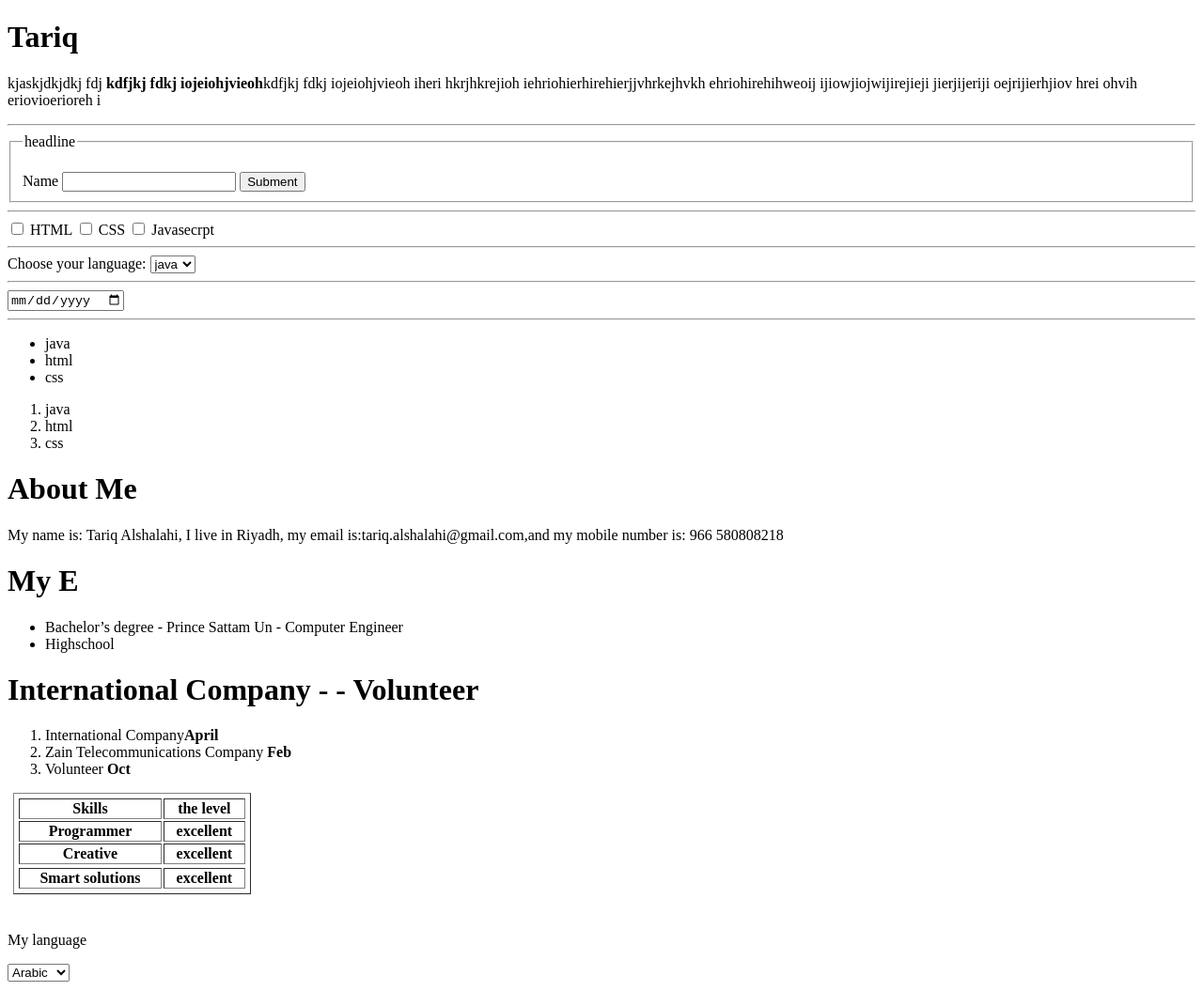
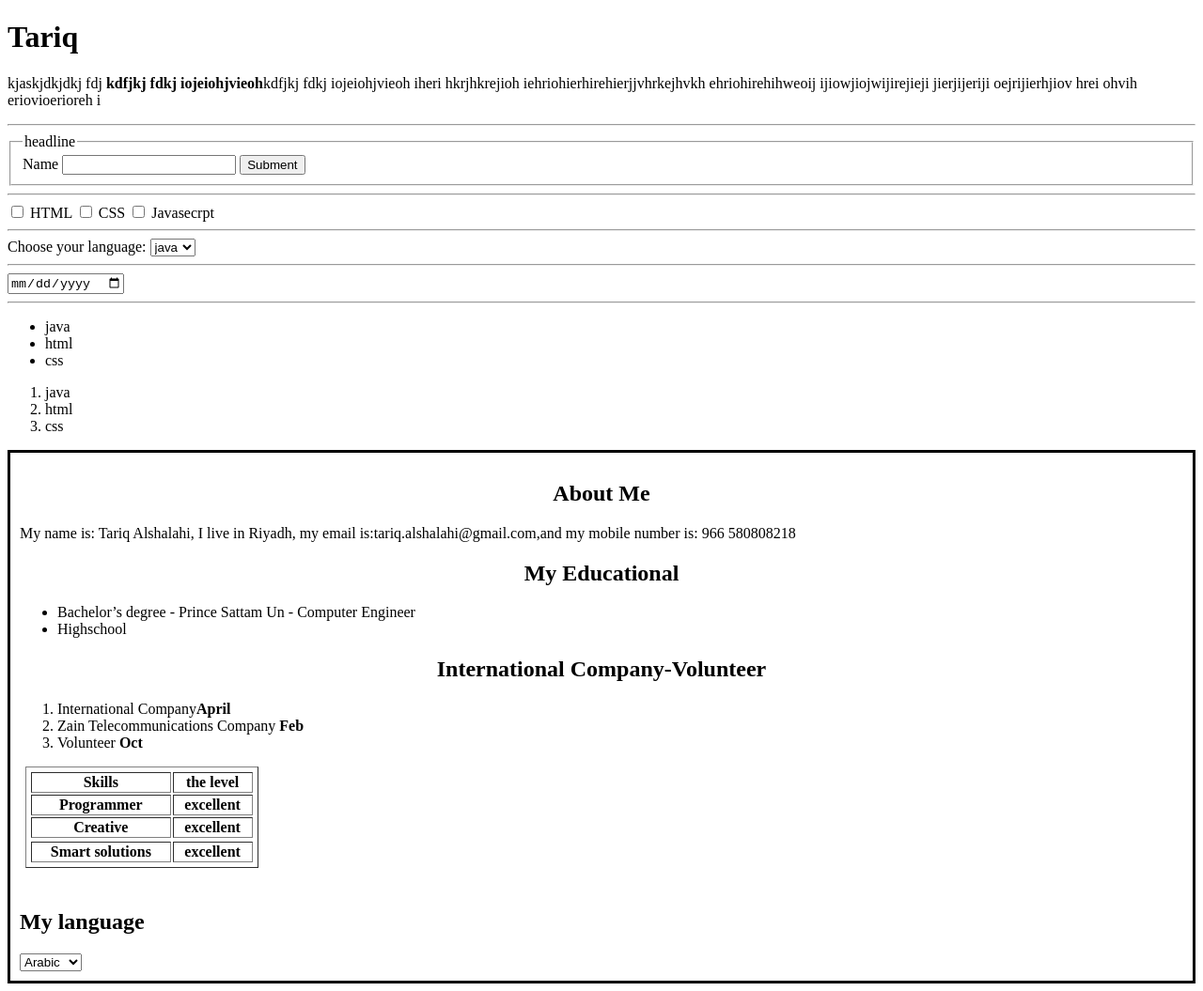
Before and after one commit to Tariq-SOF/HTML-Lab1-2-3, a plain HTML site: page html.html in a window 1280 px wide. Shown: the whole page at 94% size. Drawn offline with Linux system fonts and the light colour scheme.

Commit message:
Update html.html

```diff
--- a/html.html
+++ b/html.html
@@ -1,9 +1,18 @@
 <!DOCTYPE html>
+<html lang="en">
+<head>
+    <meta charset="UTF-8">
+    <meta name="viewport" content="width=device-width, initial-scale=1.0">
+    <title>CV Tariq Alshalahi</title>
+</head>
+<body>
+    <!DOCTYPE html>
 <htm>
 <head>
-<title>Lap1 html</title>
+<title>w1-D2</title>
 </head>
 <body>
+    <div></div>
     <h1>Tariq</h1>
     <p>kjaskjdkjdkj fdj <b>kdfjkj fdkj iojeiohjvieoh</b>kdfjkj fdkj iojeiohjvieoh iheri hkrjhkrejioh iehriohierhirehierjjvhrkejhvkh ehriohirehihweoij ijiowjiojwijirejieji jierjijeriji oejrijierhjiov hrei ohvih eriovioerioreh i</p>
     <hr>
@@ -12,7 +21,7 @@
 
         <legend> headline </legend>
 
-        <br>
+
         <label id="name">Name</label>
     <input id="name" type="text">
     <button>Subment</button>
@@ -56,15 +65,19 @@
                 Another lab
             -->
 
-            <title>CV</title>
+        <title>CV</title> <!-- In this project we have shown this for educational purposes only -->
+
+
+        <div style="border-style: solid; padding: 10px;">
+
             <div>
-                <h1>About Me</h1>
+                <center><h2>About Me</h2></center>
                 <P> My name is: Tariq Alshalahi, I live in Riyadh, my email is:tariq.alshalahi@gmail.com,and my mobile number is: 966 580808218</P>
             </div>
             <div>
-                <h1>
-                    My E
-                </h1>
+                <center><h2>
+                    My Educational
+                </h2></center>
                 <ul>
                     <li>Bachelor’s degree - Prince Sattam Un - Computer Engineer</li>
                     <li>Highschool</li>
@@ -73,9 +86,9 @@
             </div>
 
             <div>
-                <h1>
-                    International Company -  - Volunteer
-                </h1>
+            <center> <h2>
+                    International Company-Volunteer
+                </h2></center>
                 <ol>
                     <li>International Company<b>April</b></li>
                     <li>Zain Telecommunications Company <b>Feb</b></li>
@@ -84,7 +97,7 @@
             </div>
             <div>
 
-                <table border="1px" width="20%" style="margin: 6px; padding: 3px;">
+                <table  border="1px" width="20%" style="margin: 6px; padding: 3px;">
 
                     <tr>
                      <th>Skills</th>
@@ -107,7 +120,7 @@
                 </table>
                 <br>
                 <div>
-                <p>My language</p>
+                <h2>My language</h2>
                 <select id="languages" name="languages">
                     <option value="arabic">Arabic</option>
                     <option value="english">English</option>
@@ -119,5 +132,11 @@
 
             </div>
 
+        </div>
 </body>
 </htm>
+
+
+
+</body>
+</html>
```
